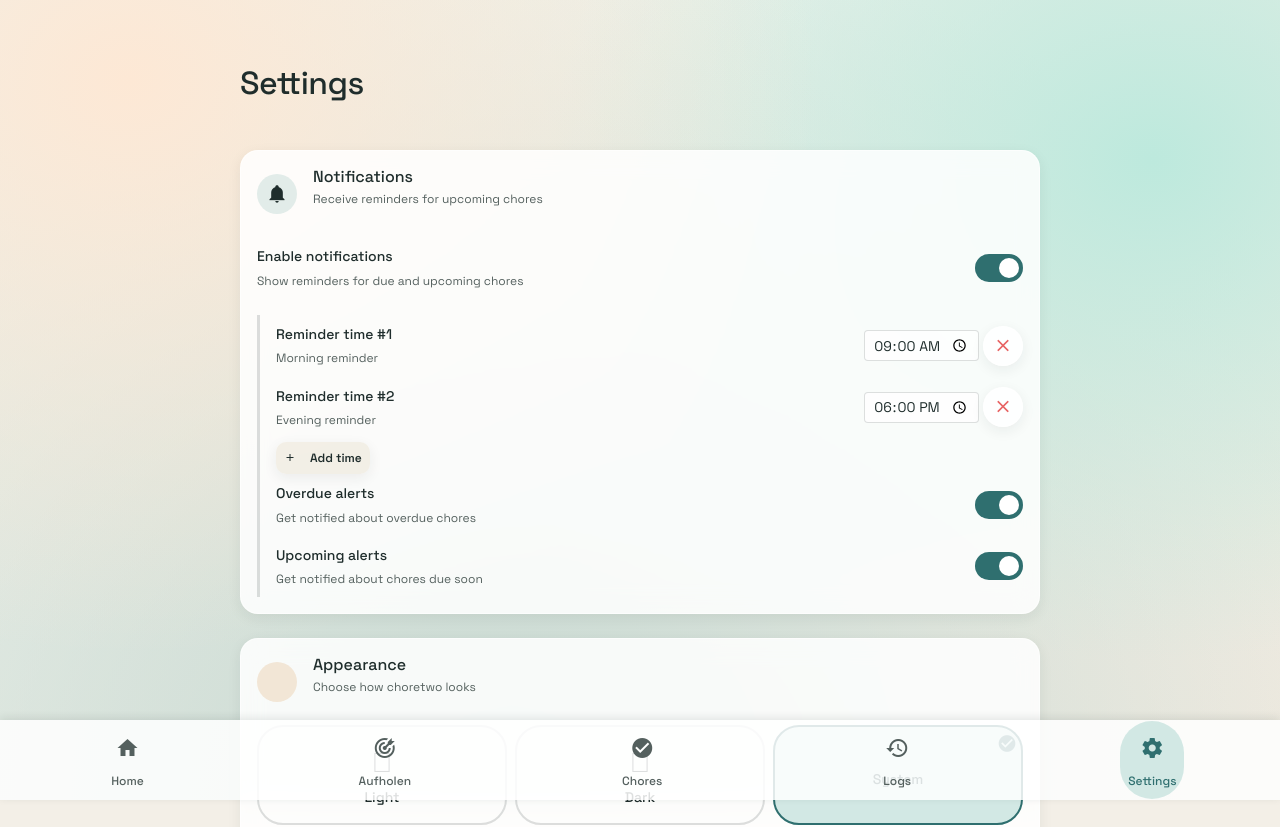
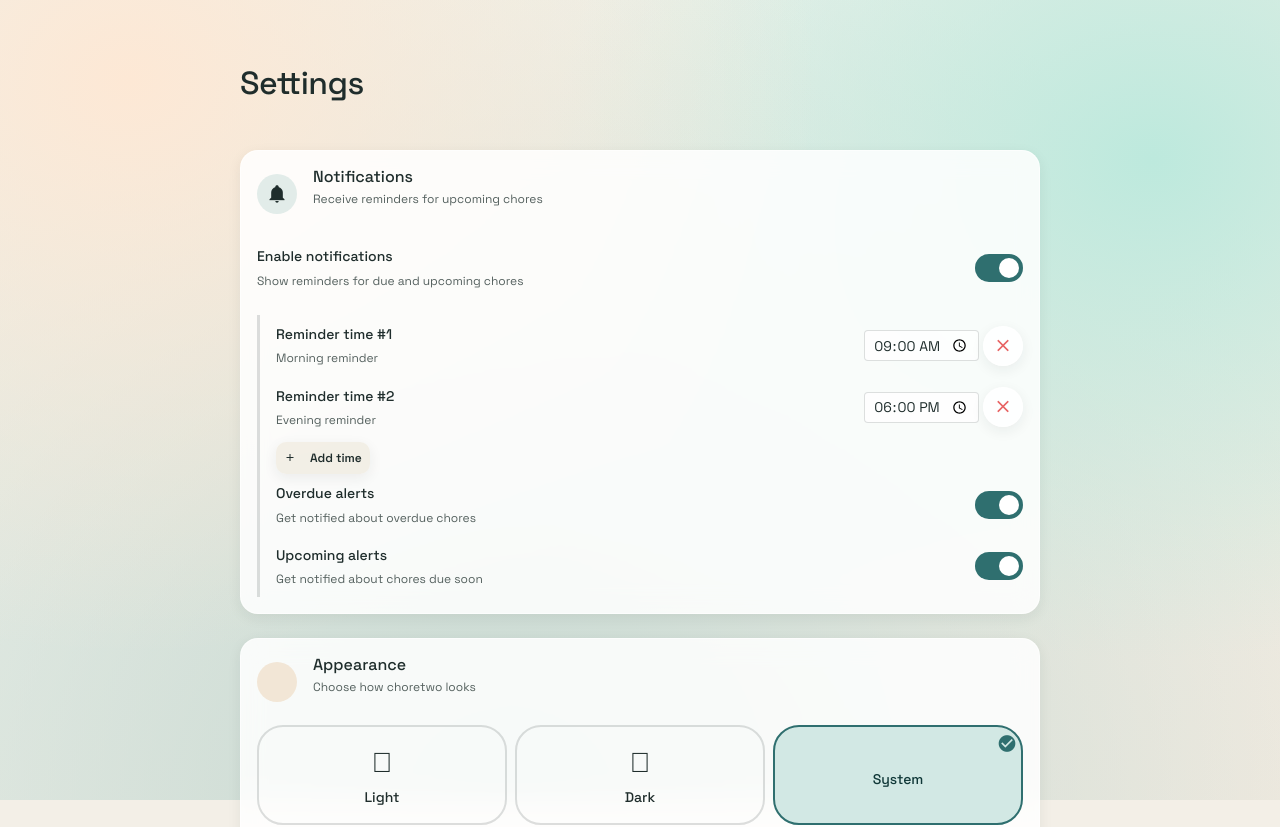
Before and after one commit to pipelinedave/choretwo, a Vue app in the folder frontend/: page /settings in a window 1280 px wide. Shown: the top 827 px of the page. Built offline with nearby package versions, Linux system fonts and the light colour scheme; no server answers; sample sign-in values are in the browser's storage.

Commit message:
refactor(ui): remove redundant AppBottomNav navigation bar

```diff
--- a/frontend/src/App.vue
+++ b/frontend/src/App.vue
@@ -7,30 +7,11 @@
         </transition>
       </router-view>
     </main>
-
-    <!--
-      Die Bottom-Nav ist App-Shell, nicht View-Inhalt: sie liegt ueber allen
-      Routen. Sie war beim Header-Refactor aus der Seite gefallen — HomeView
-      reserviert bis heute `padding-bottom: 90px`, exakt ihre Hoehe plus
-      Safe-Area, und die E2E-Suite navigierte ueber ihre `a[href]`, die dadurch
-      nie aufloesbar waren.
-      Auf /login und /auth-callback gehoert sie nicht hin.
-    -->
-    <AppBottomNav v-if="showNav" />
   </div>
 </template>
 
 <script setup>
-import { onMounted, computed } from "vue";
-import { useRoute } from "vue-router";
-import AppBottomNav from "@/components/layout/AppBottomNav.vue";
-
-const route = useRoute();
-
-// Auth-Routen tragen keine Navigation.
-const showNav = computed(
-  () => route.path !== "/login" && route.path !== "/auth-callback",
-);
+import { onMounted } from "vue";
 
 onMounted(() => {
   const savedTheme = localStorage.getItem("choretwo_theme") || "light";
--- a/frontend/src/components/layout/AppBottomNav.vue
+++ /dev/null
@@ -1,81 +0,0 @@
-<template>
-  <nav class="bottom-nav safe-bottom">
-    <router-link
-      v-for="item in navItems"
-      :key="item.path"
-      :to="item.path"
-      class="nav-item"
-      :class="{ active: isActive(item.path) }"
-    >
-      <span class="nav-item-icon mdi" :class="item.icon"></span>
-      <span class="nav-item-label">{{ item.label }}</span>
-    </router-link>
-  </nav>
-</template>
-
-<script setup>
-import { useRoute } from "vue-router";
-
-const route = useRoute();
-
-const navItems = [
-  { path: "/", label: "Home", icon: "mdi-home" },
-  { path: "/catchup", label: "Aufholen", icon: "mdi-bullseye-arrow" },
-  { path: "/chores", label: "Chores", icon: "mdi-checkbox-marked-circle" },
-  { path: "/logs", label: "Logs", icon: "mdi-history" },
-  { path: "/settings", label: "Settings", icon: "mdi-cog" },
-];
-
-const isActive = (path) => {
-  if (path === "/") {
-    return route.path === "/";
-  }
-  return route.path.startsWith(path);
-};
-</script>
-
-<style scoped>
-.bottom-nav {
-  position: fixed;
-  bottom: 0;
-  left: 0;
-  right: 0;
-  background-color: var(--md-sys-color-surface);
-  height: 80px;
-  display: flex;
-  justify-content: space-around;
-  align-items: center;
-  box-shadow: 0 -2px 8px rgb(var(--md-sys-color-shadow-rgb) / 0.1);
-  z-index: var(--md-sys-zindex-overlay);
-  padding-bottom: env(safe-area-inset-bottom);
-}
-
-.nav-item {
-  display: flex;
-  flex-direction: column;
-  align-items: center;
-  justify-content: center;
-  padding: var(--md-sys-spacing-sm);
-  min-width: 64px;
-  min-height: 48px;
-  border-radius: var(--md-sys-radius-full);
-  text-decoration: none;
-  transition: background-color var(--md-sys-transition-fast);
-  color: var(--md-sys-color-nav-inactive);
-}
-
-.nav-item.active {
-  color: var(--md-sys-color-nav-active);
-  background-color: var(--md-sys-color-primary-container);
-}
-
-.nav-item-icon {
-  font-size: 24px;
-  margin-bottom: 4px;
-}
-
-.nav-item-label {
-  font-size: 12px;
-  font-weight: 500;
-}
-</style>
--- a/frontend/src/views/CatchUpView.vue
+++ b/frontend/src/views/CatchUpView.vue
@@ -890,16 +890,12 @@ async function applySnooze(offsetDays, customDate) {
   width: 100%;
   max-width: 900px;
   margin: 0 auto;
-  /* Platz fuer die fixe Bottom-Nav (AppBottomNav: 80px + Safe-Area). Die
-     Aktionsleiste ist das Einzige, was der User zwingend anfasst — sie darf
-     nie hinter der Navigation liegen. Dieselbe Konstante steht in
-     AppBottomNav.vue; ein gemeinsames Token steht als Folgearbeit aus. */
   padding-bottom: calc(
-    80px + env(safe-area-inset-bottom, 0px) + var(--md-sys-spacing-lg)
+    env(safe-area-inset-bottom, 0px) + var(--md-sys-spacing-lg)
   );
   display: flex;
   flex-direction: column;
-  min-height: calc(100vh - 80px);
+  min-height: 100vh;
 }
 
 /* Header */
--- a/frontend/src/views/HomeView.vue
+++ b/frontend/src/views/HomeView.vue
@@ -208,7 +208,7 @@ async function handleArchiveChore(choreId) {
   width: 100%;
   max-width: 900px;
   margin: 0 auto;
-  padding-bottom: 90px;
+  padding-bottom: var(--md-sys-spacing-xl);
 }
 
 .chores-list {
```
